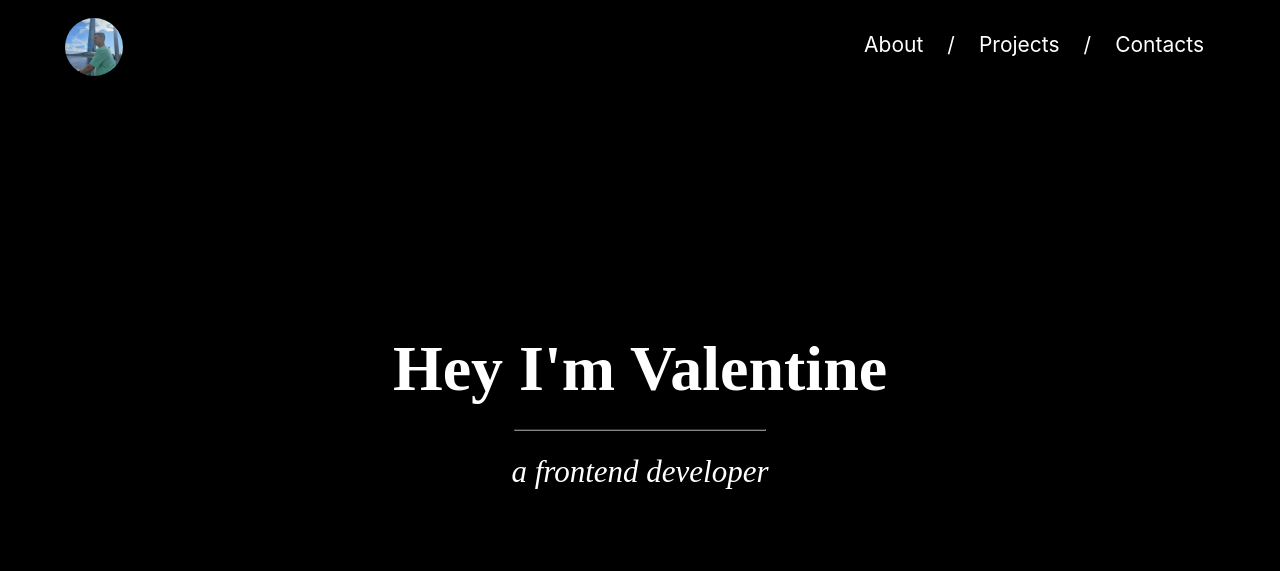
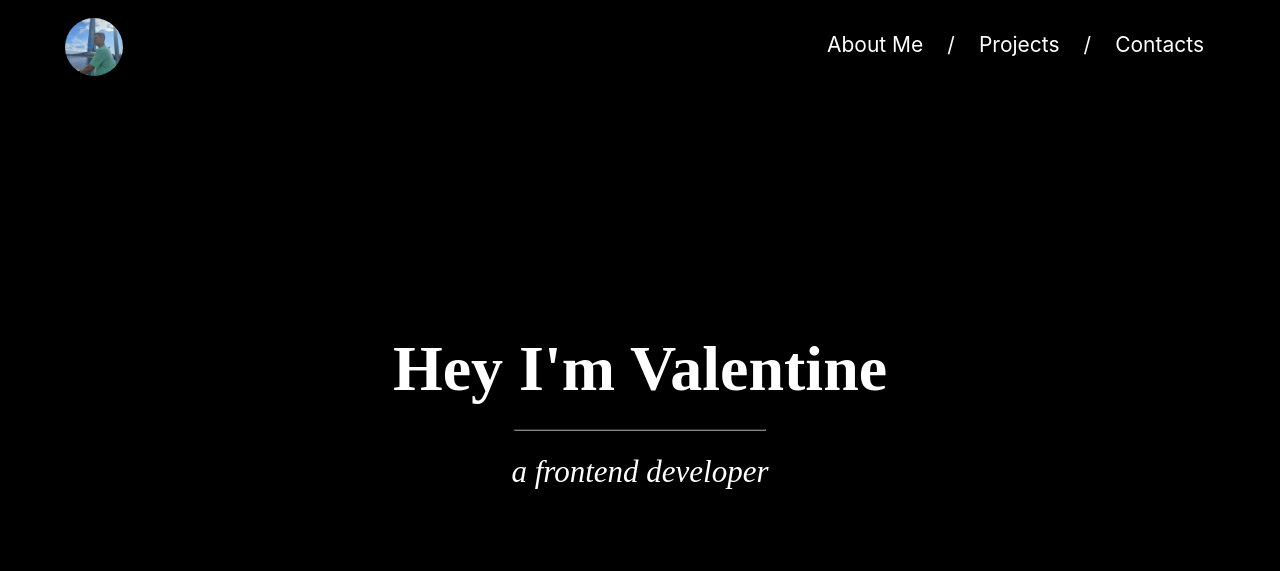
Before and after one commit to Thayorns/Portfolio, a React (Create React App) app in the folder my-app/: page / in a window 1280 px wide. Shown: the top 571 px of the page. Built offline with nearby package versions, Linux system fonts and the light colour scheme.

Commit message:
dropdown resize bug fixed

```diff
--- a/my-app/src/components/app/App.js
+++ b/my-app/src/components/app/App.js
@@ -1,17 +1,16 @@
 import Header from '../header/header'
 import Content from '../content/content'
 import Footer from '../footer/footer'
-import  { useState } from 'react'
+// import  { useState } from 'react'
 
 import './App.css';
 
 const App = () => {
 
-  const [menuActive, setMenuActive] = useState(false)
 
   return (
     <div className="App">
-      <Header menuActive={menuActive} setMenuActive={setMenuActive}/>
+      <Header/>
       <Content/>
       <Footer/>
     </div>
--- a/my-app/src/components/header/header.css
+++ b/my-app/src/components/header/header.css
@@ -1,12 +1,12 @@
 .header-section {
-    height: 100vh;
+    height: 3000px;
     background: black;
     color: white;
     font-family: 'Clarendon Wide Regular';
-    display: flex;
+    /* display: flex;
     flex-direction: column;
     justify-content: center;
-    align-items: center;
+    align-items: center; */
 }
 
 /* NAVBAR */
@@ -49,6 +49,7 @@
 
 /* ABOUT ME DIV */
 .about-me {
+    height: 100vh;
     display: flex;
     flex-direction: column;
     justify-content: center;
@@ -116,5 +117,8 @@ p {
     .ant-avatar.ant-avatar-icon{
         margin: 2px 0;
     }
+    .ant-dropdown .ant-dropdown-menu{
+        display: none;
+    }
 }
 /* ---------------------- */
--- a/my-app/src/components/header/header.js
+++ b/my-app/src/components/header/header.js
@@ -4,15 +4,15 @@ import AnchorLink from 'react-anchor-link-smooth-scroll'
 
 import './header.css'
 
-const Header = ({ menuActive,setMenuActive }) => {
+const Header = () => {
     const avatar = <img src={require('../../images/avatar.jpg')} alt='avatar'/>
     const breadcrumbLinks = [
-        {title: <AnchorLink href="#about">About</AnchorLink>},
-        {title: <AnchorLink href="#projects">Projects</AnchorLink>},
-        {title: <AnchorLink href="#contacts">Contacts</AnchorLink>}
+        {title: <AnchorLink offset={() => 100} href="#about">About Me</AnchorLink>},
+        {title: <AnchorLink offset={() => 100} href="#projects">Projects</AnchorLink>},
+        {title: <AnchorLink offset={() => 100} href="#contacts">Contacts</AnchorLink>}
     ]
     const items = [
-        {label: <AnchorLink href="#about">About</AnchorLink>, key: '0',},
+        {label: <AnchorLink href="#about">About Me</AnchorLink>, key: '0',},
         {label: <AnchorLink href="#projects">Projects</AnchorLink>, key: '1',},
         {label: <AnchorLink href="#contacts">Contacts</AnchorLink>,key: '2',}
     ]
```
